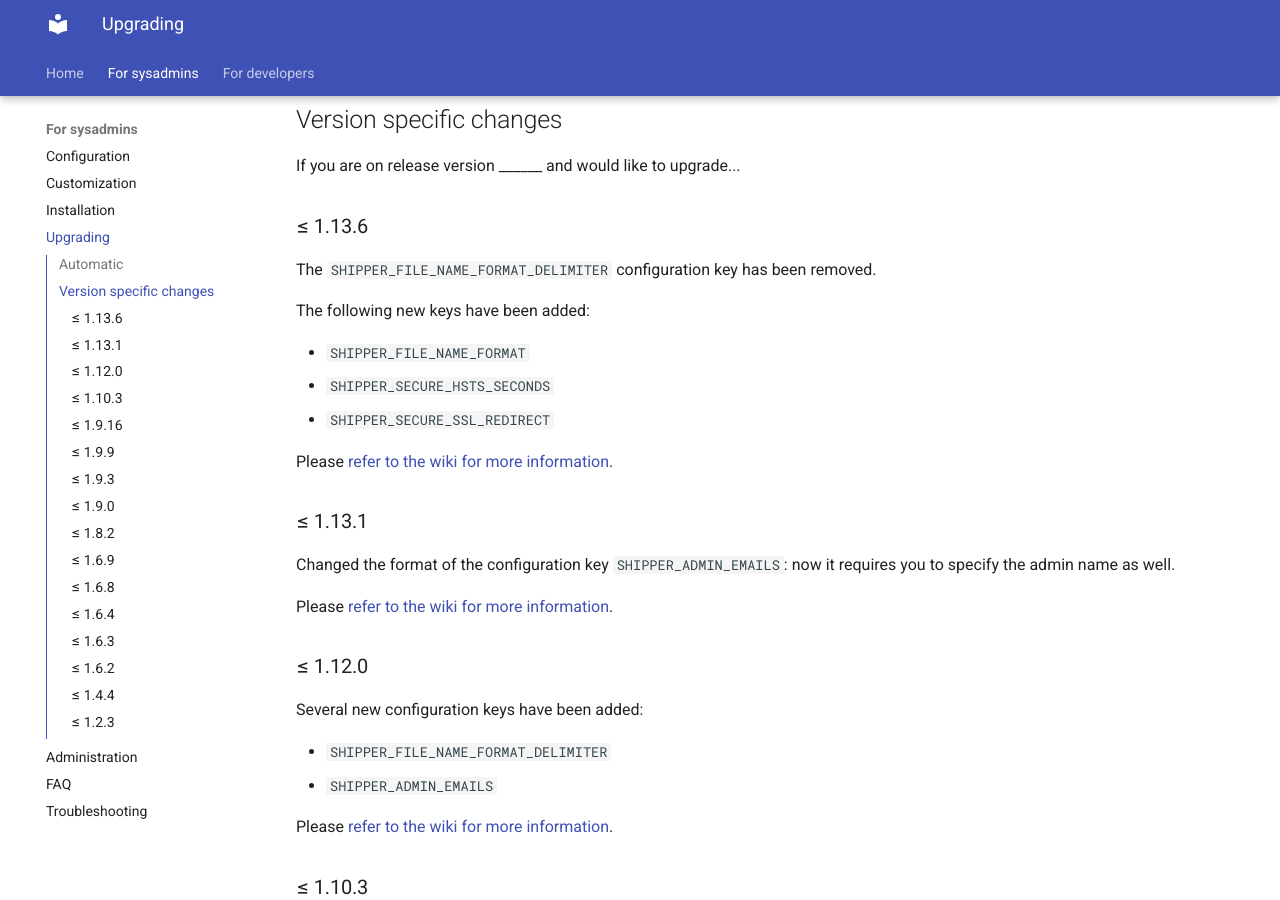
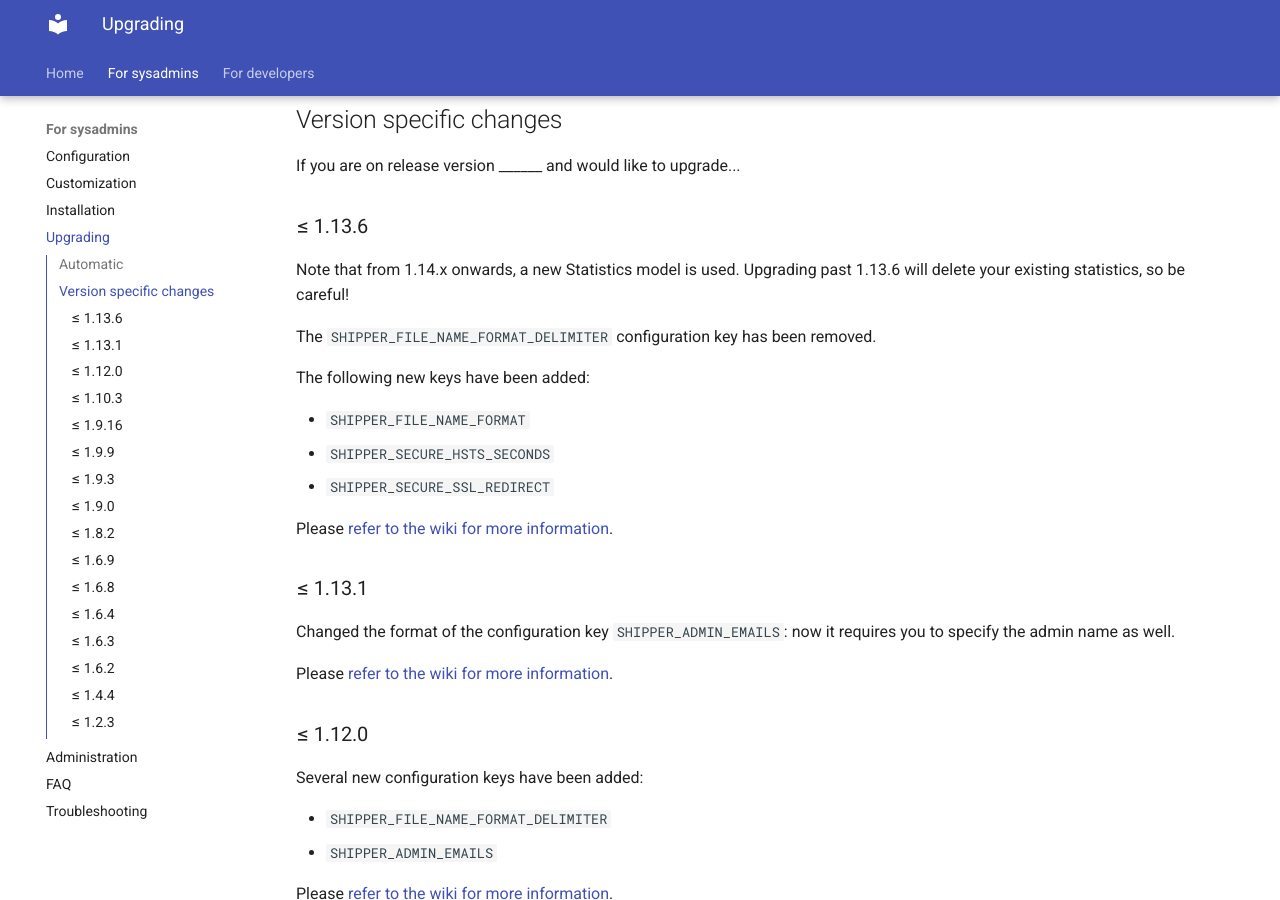
Before and after one commit to shipperstack/shipper, an MkDocs documentation site: the page built from docs/docs/sysadmin/Upgrading.md, in a window 1280 px wide and 900 px high, scrolled down 431 px. Built offline with MkDocs 1.6.1 and Material for MkDocs 9.7.7, drawn with Linux system fonts in a browser that asks for light colours; the version menu is left out.

Commit message:
docs: Upgrading: add disclaimer for updating to 1.14.x

```diff
--- a/docs/docs/sysadmin/Upgrading.md
+++ b/docs/docs/sysadmin/Upgrading.md
@@ -17,6 +17,8 @@ alias update-shipper='bash <(curl -s https://raw.githubusercontent.com/ericswpar
 If you are on release version ______ and would like to upgrade...
 
 ### ≤ 1.13.6
+
+Note that from 1.14.x onwards, a new Statistics model is used. Upgrading past 1.13.6 will delete your existing statistics, so be careful!
 
 The `SHIPPER_FILE_NAME_FORMAT_DELIMITER` configuration key has been removed.
 
```
